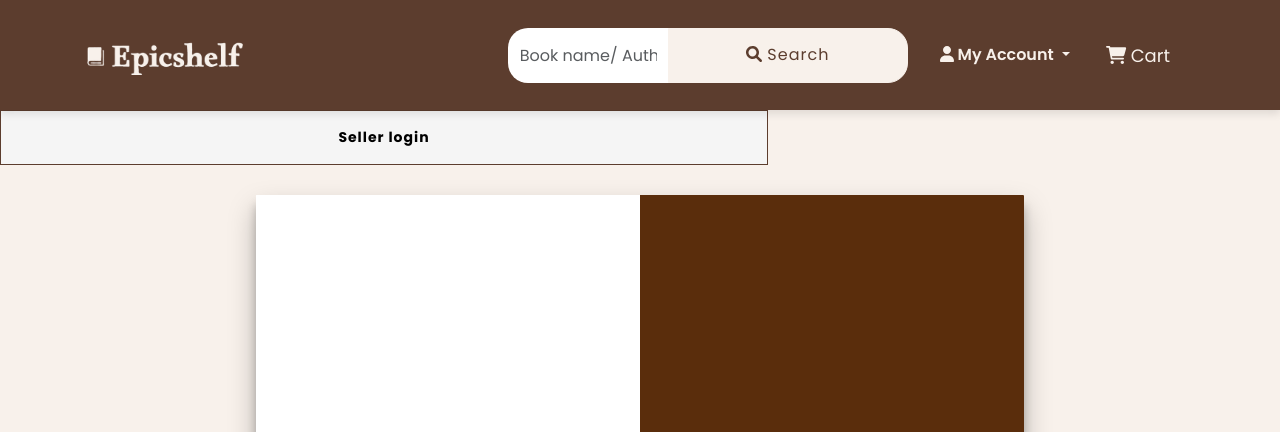
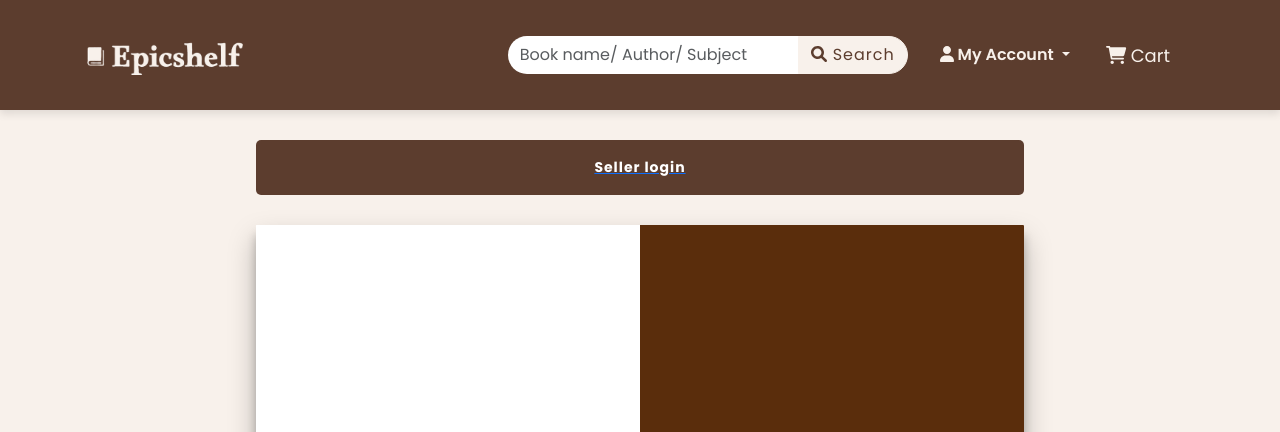
Before and after one commit to aadarshsenapati/EpicShelf, a PHP site: page /login.php in a window 1280 px wide. Shown: the top 432 px of the page. Run offline with PHP 8.4, Linux system fonts and the light colour scheme; some web fonts are replaced.

Commit message:
Update login.php

```diff
--- a/login.php
+++ b/login.php
@@ -13,7 +13,7 @@
       crossorigin="anonymous"
       referrerpolicy="no-referrer"
     />
-    <link rel="stylesheet" href="css/style.css">
+    <!-- CSS link is here -->
     <link rel="stylesheet" href="css/style_seller.css">
     <link rel="preconnect" href="https://fonts.gstatic.com">
     <link rel="stylesheet" href="https://cdnjs.cloudflare.com/ajax/libs/font-awesome/5.15.4/css/all.min.css">
@@ -32,8 +32,8 @@
 </head>
 <body>
 <?php include ('includes/header.php'); ?>
-        <a href="seller_login.html" style="text-decoration: none !important;">
-        <button id="btom" style="text-decoration: none !important; background-color: whitesmoke; border: 1px solid #5c3d2e !important; color: black !important;">Seller login</button>
+<a href="seller_login.php" >
+            <button class="lb">Seller login</button>
         </a>
         <div class="containerf" id="containerf">
           <div class="form-containerf sign-up-containerf">
@@ -48,18 +48,26 @@
 
               <img id="photoPreview" class="w-24 h-24 rounded-full mx-auto hidden" />
               <input type="text" placeholder="Name" />
+              <br>
               <input type="email" placeholder="Email" />
+              <br>
               <input type="number" placeholder="Phone Number" />
+              <br>
               <input type="date" name="dob"/>
+              <br>
               <input type="number" placeholder="Aadhar Card Number" />
+              <br>
               <select class="w-full p-2 border rounded-lg" required>
                   <option value="">Select Gender</option>
                   <option value="Male">Male</option>
                   <option value="Female">Female</option>
                   <option value="Other">Other</option>
               </select>
+              <br>
               <input type="password" placeholder="Password" />
+              <br>
               <input type="password" placeholder="Confirm Password" />
+              <br>
               <button>Sign Up</button>
             </form>
 
@@ -74,6 +82,7 @@
               </div>
               <span>or use your email account</span>
               <input type="email" placeholder="Email" />
+              <br>
               <input type="password" placeholder="Password" />
               <a href="#">Forgot your password?</a>
               <button>Login</button>
@@ -140,6 +149,7 @@
       });
     </script>
     <!-- Javascript ends here -->
+     <br>
 </body>
 <?php include ('includes/footer.php'); ?>
 <!-- footer bar ends here -->
```
